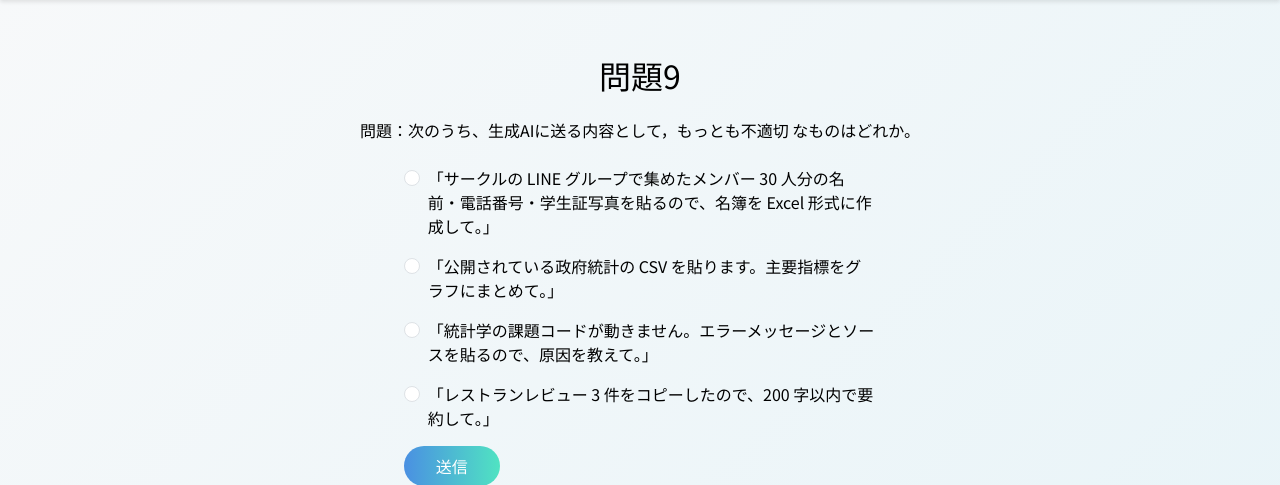
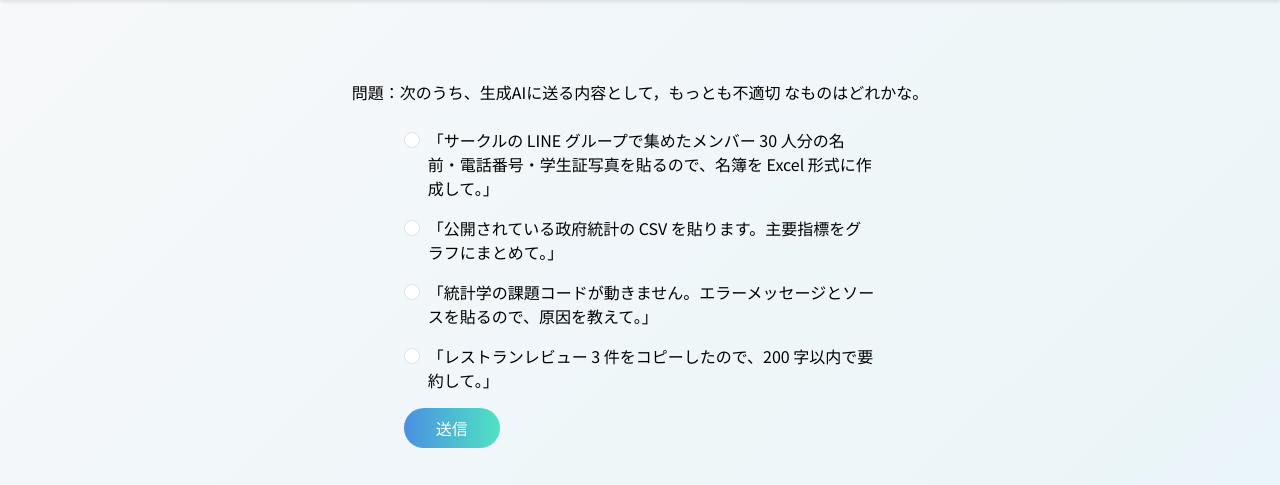
Before and after one commit to riporippo/SecutiryLiskQuiz, a Flask app: page /question9 in a window 1280 px wide. Shown: the part 126-611 px from the top of the page. Run offline with Flask 3, Linux system fonts and the light colour scheme.

Commit message:
語尾修正

```diff
--- a/templates/question10.html
+++ b/templates/question10.html
@@ -2,7 +2,7 @@
 
 {% block content %}
 <h2 class="text-center mb-4">問題10</h2>
-<p class="text-center">問題：次の選択肢のうち実際にあったフェイクニュースを全て選んでください</p>
+<p class="text-center">問題：次の選択肢のうち実際にあったフェイクニュースを全て選んでみよう！</p>
 
 
 <div class="row justify-content-center mt-4">
--- a/templates/question6.html
+++ b/templates/question6.html
@@ -2,7 +2,7 @@
 
 {% block content %}
 <h2 class="text-center mb-4">問題6</h2>
-<p class="text-center">問題：パスワードの安全性を高めるために必要な項目をすべて選んでください</p>
+<p class="text-center">問題：パスワードの安全性を高めるために必要な項目をすべて選んでみよう！</p>
 
 
 <div class="row justify-content-center mt-4">
--- a/templates/question7.html
+++ b/templates/question7.html
@@ -2,7 +2,7 @@
 
 {% block content %}
 <h2 class="text-center mb-4">問題7</h2>
-<p class="text-center">問題：公共の場で実際に人がパスワードや暗証番号の入力しているところを盗み見て、パスワードなどの個人情報を盗み出す手口のことを何と言うか</p>
+<p class="text-center">問題：公共の場で実際に人がパスワードや暗証番号の入力しているところを盗み見て、パスワードなどの個人情報を盗み出す手口のことを何と言うかな？</p>
 
 
 <div class="row justify-content-center mt-4">
--- a/templates/question8.html
+++ b/templates/question8.html
@@ -2,7 +2,7 @@
 
 {% block content %}
 <h2 class="text-center mb-4">問題9</h2>
-<p class="text-center">問題：パスワードは強固だが、2要素認証を設定していなかったユーザーが、フィッシングメール でパスワードを盗まれた。最も起こりやすい結果はどれか？</p>
+<p class="text-center">問題：パスワードは強固だが、2要素認証を設定していなかったユーザーが、フィッシングメール でパスワードを盗まれた。最も起こりやすい結果はどれかだろう？</p>
 
 
 <div class="row justify-content-center mt-4">
--- a/templates/question9.html
+++ b/templates/question9.html
@@ -1,8 +1,8 @@
 {% extends "base.html" %}
 
 {% block content %}
-<h2 class="text-center mb-4">問題9</h2>
-<p class="text-center">問題：次のうち、生成AIに送る内容として，もっとも不適切 なものはどれか。</p>
+<h2 class="text-center mb-4"></h2>
+<p class="text-center">問題：次のうち、生成AIに送る内容として，もっとも不適切 なものはどれかな。</p>
 
 <div class="row justify-content-center mt-4">
     <div class="col-md-5">
```
